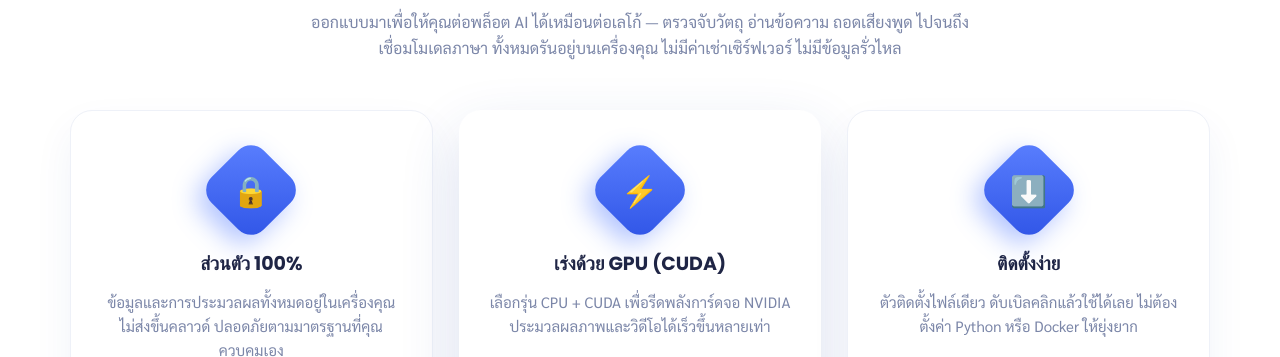
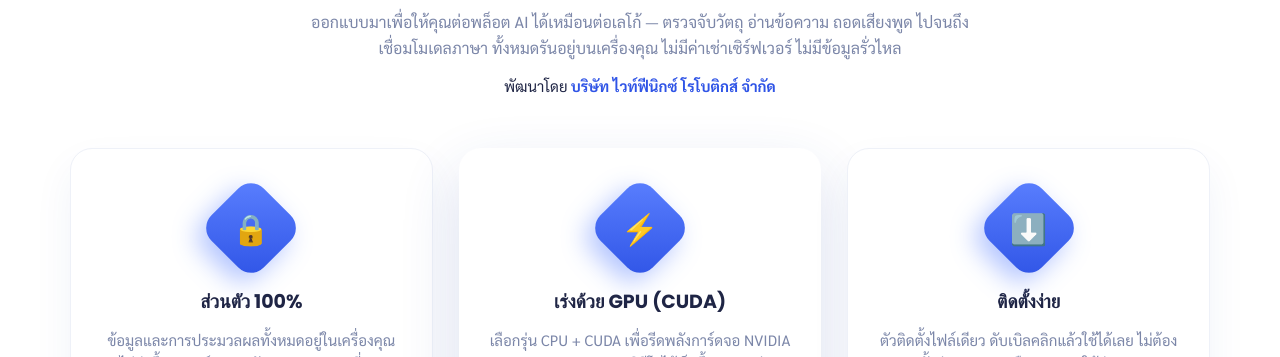
Before and after one commit to whitephoenixrobotics/whitephoenixrobotics.github.io, a plain HTML site: page index.html in a window 1280 px wide. Shown: the part 743-1100 px from the top of the page. Drawn offline with Linux system fonts and the light colour scheme; no server answers.

Commit message:
Add White Phoenix Robotics credit to About section

```diff
--- a/index.html
+++ b/index.html
@@ -97,6 +97,7 @@
       ออกแบบมาเพื่อให้คุณต่อพล็อต AI ได้เหมือนต่อเลโก้ — ตรวจจับวัตถุ อ่านข้อความ ถอดเสียงพูด
       ไปจนถึงเชื่อมโมเดลภาษา ทั้งหมดรันอยู่บนเครื่องคุณ ไม่มีค่าเช่าเซิร์ฟเวอร์ ไม่มีข้อมูลรั่วไหล
     </p>
+    <p class="about-credit">พัฒนาโดย <strong>บริษัท ไวท์ฟีนิกซ์ โรโบติกส์ จำกัด</strong></p>
 
     <div class="cards" id="features">
       <article class="card">
--- a/styles.css
+++ b/styles.css
@@ -142,6 +142,8 @@ img{display:block;max-width:100%}
   font-size:clamp(26px,3vw,34px);margin-bottom:14px;
 }
 .section-lead{color:var(--muted);max-width:680px;margin:0 auto 14px;font-size:16px}
+.about-credit{margin-top:8px;font-size:15px;color:var(--ink)}
+.about-credit strong{color:var(--blue-deep);font-weight:700}
 .cards{
   display:grid;grid-template-columns:repeat(3,1fr);gap:26px;
   margin-top:50px;text-align:center;
```
